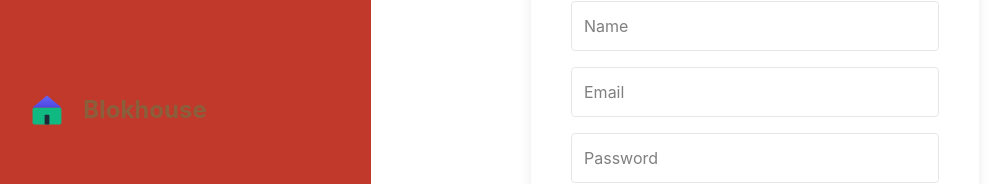
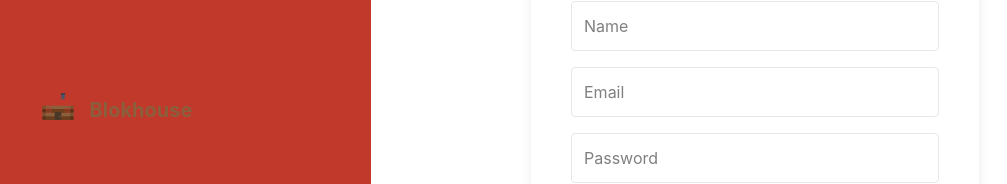
Before and after one commit to d4sw4r/blokhouse, a Next.js app: page /signup in a window 1280 px wide. Shown: the part 290-474 px from the top of the page, without its empty margins (141-1148 px from the left). Built offline with nearby package versions, Linux system fonts and the light colour scheme.

Commit message:
feat: integrate brand logo and favicon (#368)
- Add logo.png to public/
- Update logo.svg with new blockhouse icon
- Update Logo.jsx component
- Add OpenGraph meta tags to layout.tsx

Co-authored-by: OpenClaw Bot <bot@openclaw.local>

```diff
--- a/app/layout.tsx
+++ b/app/layout.tsx
@@ -5,6 +5,11 @@ export const metadata = {
   title: "Blokhouse — Your infrastructure, block by block.",
   description: "Simple, automation-first open source CMDB",
   icons: { icon: "/favicon.ico" },
+  openGraph: {
+    title: "Blokhouse — Your infrastructure, block by block.",
+    description: "Simple, automation-first open source CMDB",
+    images: ["/logo.png"],
+  },
 };
 
 export default function RootLayout({ children }: { children: React.ReactNode }) {
--- a/components/Logo.jsx
+++ b/components/Logo.jsx
@@ -3,9 +3,9 @@ import Image from "next/image";
 
 export default function Logo() {
     return (
-        <div className="flex items-center">
-            <Image src="/logo.svg" alt="Blokhouse Logo" width={48} height={48} />
-            <span className="ml-3 text-2xl font-bold text-brand-primary">Blokhouse</span>
+        <div className="flex items-center gap-3">
+            <Image src="/logo.svg" alt="Blokhouse" width={40} height={40} />
+            <span className="text-xl font-bold text-brand-primary">Blokhouse</span>
         </div>
     );
 }
```
Also changed, not shown: public/logo.png (added), public/logo.svg.
